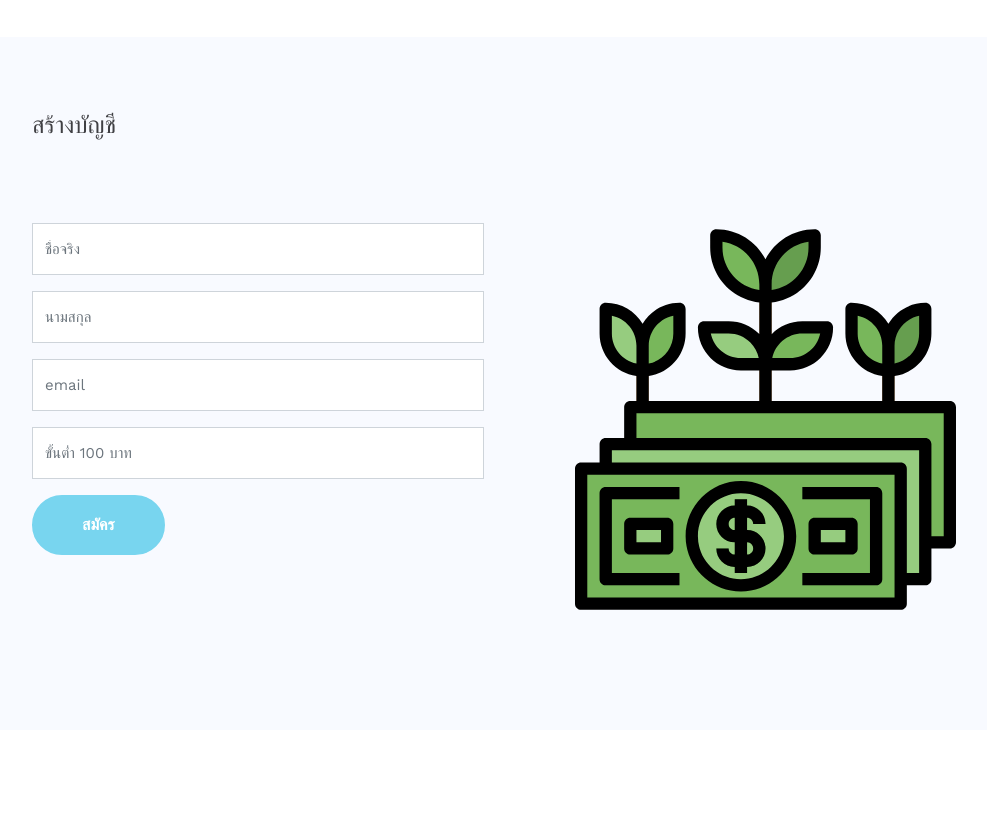
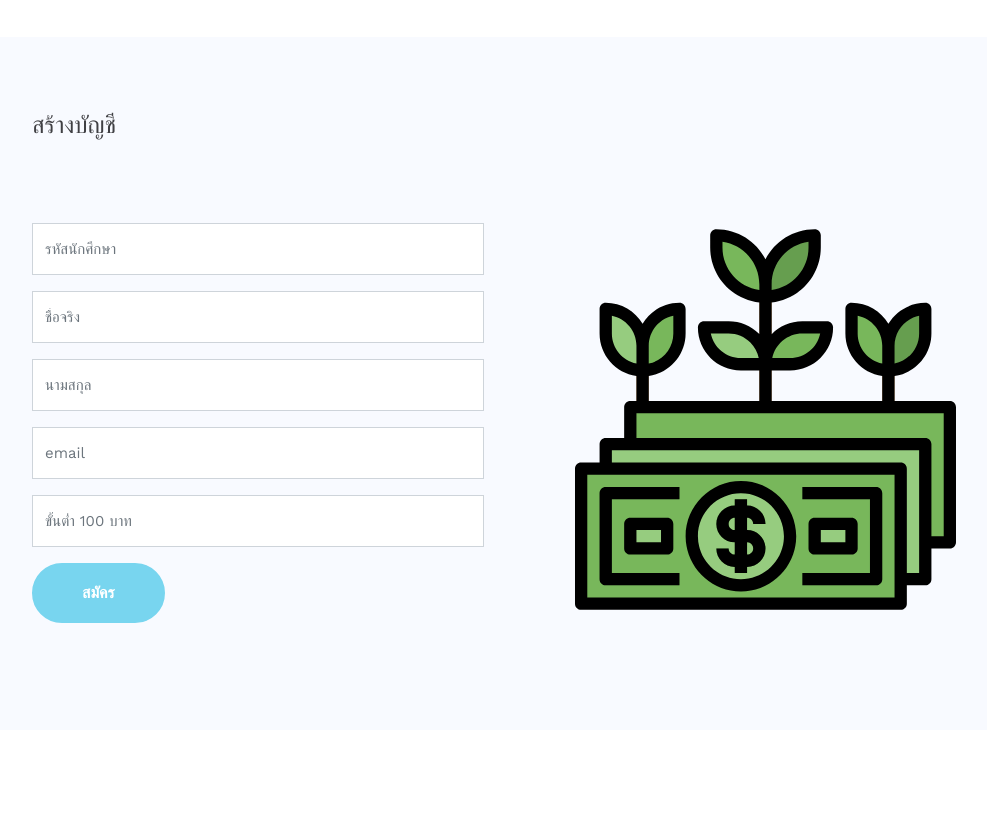
Before and after one commit to 9Chinz/SM-FIND, a PHP site: page /create-account.php in a window 1280 px wide. Shown: the part 891-1713 px from the top of the page, without its empty margins (108-1095 px from the left). Run offline with PHP 8.4, Linux system fonts and the light colour scheme; the visitor is signed in with stand-in values (Sample User, id 1); some libraries are stand-ins or nearby versions; some web fonts are replaced.

Commit message:
add form and check user

```diff
--- a/create-account.php
+++ b/create-account.php
@@ -1,10 +1,16 @@
 <?php
 session_start();
+
+if(!isset($_SESSION['hasLogin'])){
+  echo "<script>alert('please login !')</script>";
+  echo '<meta http-equiv="refresh" content="1; url=./login.php"> ';
+  exit();
+}
 ?>
 <!DOCTYPE html>
 <html lang="en">
   <head>
-    <title>SM FIN D</title>
+    <title>สร้างบัญชี</title>
     <meta charset="utf-8">
     <meta name="viewport" content="width=device-width, initial-scale=1, shrink-to-fit=no">
 
@@ -60,6 +66,9 @@ session_start();
         <div class="row block-9">
           <div class="col-md-6 pr-md-5">
             <form action="./config/create-account-proc.php" method="POST">
+            <div class="form-group">
+                <input type="number" class="form-control" name="code" placeholder="รหัสนักศึกษา">
+              </div>
               <div class="form-group">
                 <input type="text" class="form-control" name="firstname" placeholder="ชื่อจริง">
               </div>
@@ -70,7 +79,7 @@ session_start();
                 <input type="email" class="form-control" name="email" placeholder="email">
               </div>
               <div class="form-group">
-                <input type="number" class="form-control" name="cash" placeholder="ขั้นต่ำ 100 บาท" min="100">
+                <input type="number" step=0.01 class="form-control" name="cash" placeholder="ขั้นต่ำ 100 บาท" min="100">
               </div>
               <div class="form-group">
                 <input type="submit" name="btn-create" value="สมัคร" class="btn btn-primary py-3 px-5">
```
